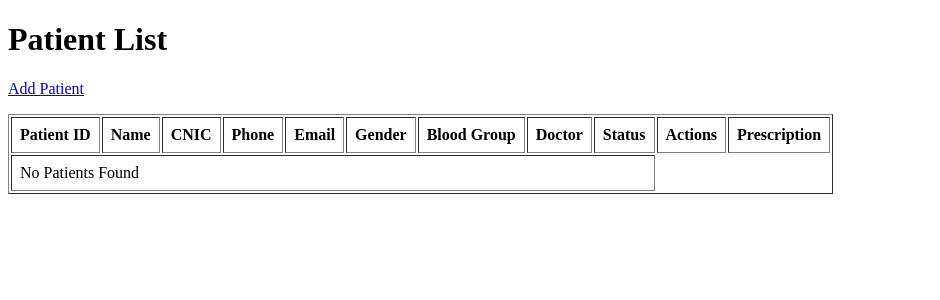
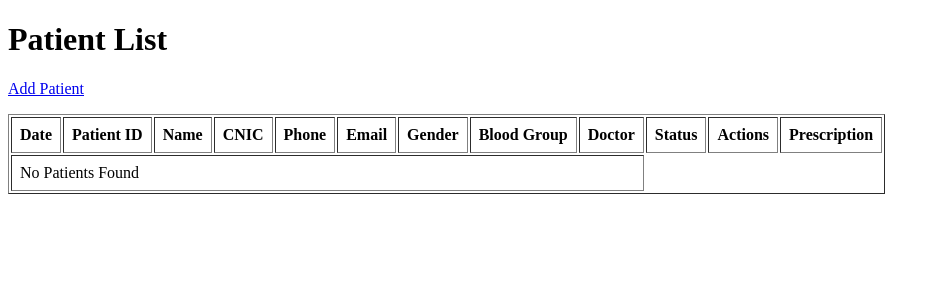
Before and after one commit to zainammar/hospital-management-system-main-hub, a Django app: page /patients/ in a window 1280 px wide. Shown: the top 300 px of the page, without its empty margins (0-940 px from the left). Run offline with Django 5.2, Linux system fonts and the light colour scheme; the visitor is signed in with stand-in values (Sample User, id 1); data that the repository does not hold is empty.

Commit message:
Add Date

```diff
--- a/patient/templates/patients/list.html
+++ b/patient/templates/patients/list.html
@@ -13,6 +13,7 @@
 
 <table border="1" cellpadding="8">
     <tr>
+        <th>Date</th>
         <th>Patient ID</th>
         <th>Name</th>
         <th>CNIC</th>
@@ -28,6 +29,7 @@
 
     {% for patient in patients %}
     <tr>
+        <td>{{ patient.date }}</td>
         <td>{{ patient.patient_id }}</td>
         <td>{{ patient.patient_name }}</td>
         <td>{{ patient.cnic }}</td>
```
Also changed, not shown: patient/models.py (+9 -0 lines), patient/migrations/0004_patient_date.py (added).
